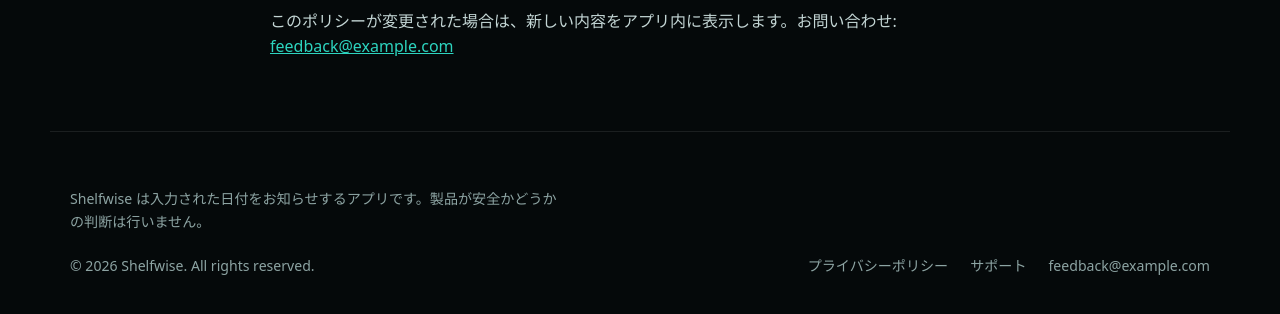
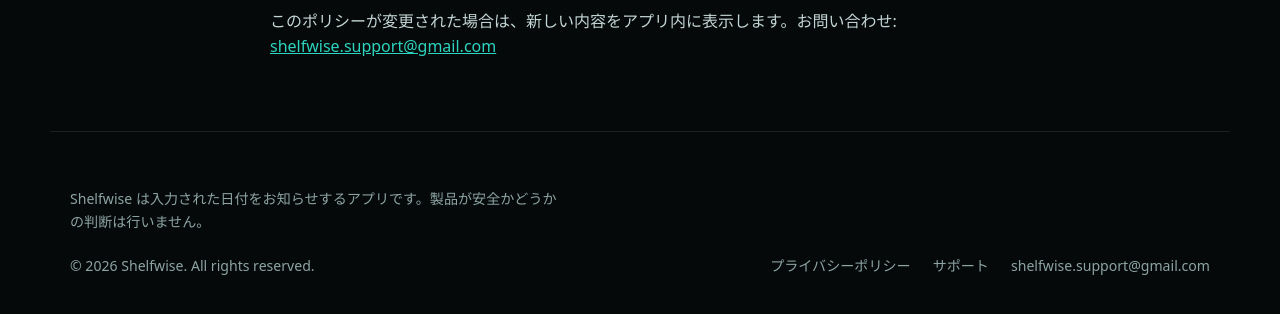
Before and after one commit to expiwise/expiwise.github.io, an Astro site: page /ja/privacy in a window 1280 px wide. Shown: the part 1630-1944 px from the top of the page. Built offline with nearby package versions, Linux system fonts and the light colour scheme; Astro itself is replaced by a stand-in of ours.

Commit message:
Set support email

```diff
--- a/src/content/privacy/en.md
+++ b/src/content/privacy/en.md
@@ -38,4 +38,4 @@
 
 ## Changes and contact
 
-If this policy changes, the new version will be shown in the app. Questions: feedback@example.com
+If this policy changes, the new version will be shown in the app. Questions: shelfwise.support@gmail.com
--- a/src/content/privacy/ja.md
+++ b/src/content/privacy/ja.md
@@ -38,4 +38,4 @@
 
 ## 変更とお問い合わせ
 
-このポリシーが変更された場合は、新しい内容をアプリ内に表示します。お問い合わせ: feedback@example.com
+このポリシーが変更された場合は、新しい内容をアプリ内に表示します。お問い合わせ: shelfwise.support@gmail.com
--- a/src/site.json
+++ b/src/site.json
@@ -1,7 +1,7 @@
 {
   "name": "Shelfwise",
   "siteUrl": "https://shelfwise-app.github.io",
-  "supportEmail": "feedback@example.com",
+  "supportEmail": "shelfwise.support@gmail.com",
   "playStoreUrl": "",
   "appStoreUrl": ""
 }
```
